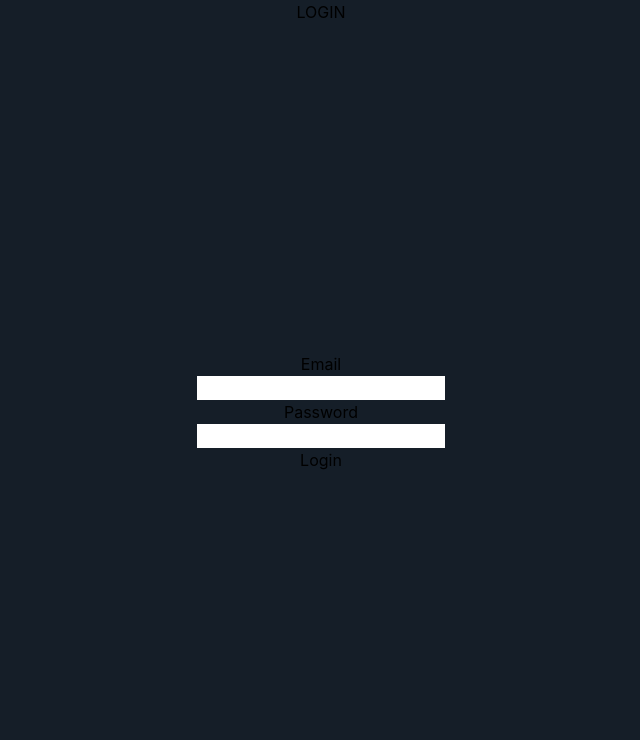
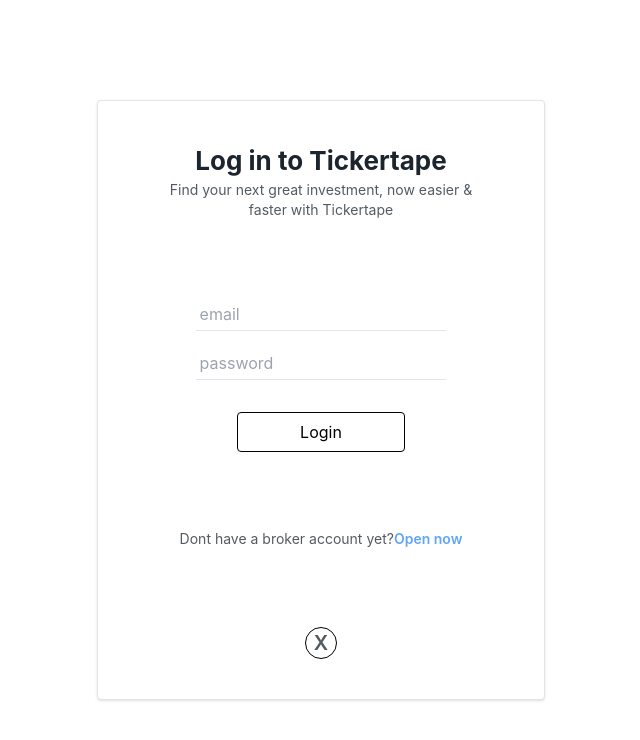
Before and after one commit to GnaniPasupula/tickertape, a Next.js app: page /login in a window 1280 px wide. Shown: the top 740 px of the page, without its empty margins (319-959 px from the left). Built offline with nearby package versions, Linux system fonts and the light colour scheme.

Commit message:
Finished LoginIn Page

```diff
--- a/pages/login.tsx
+++ b/pages/login.tsx
@@ -1,14 +1,50 @@
-export default function login() {
+import { HomeIcon, LockClosedIcon } from "@heroicons/react/solid";
+import router from "next/router";
+
+export default function Login() {
   return (
-    <div className="flex flex-col items-center justify-center h-screen">
-      <h1>LOGIN</h1>
-      <form className="flex flex-col items-center justify-center h-screen">
-        <label htmlFor="email">Email</label>
-        <input type="email" id="email" />
-        <label htmlFor="password">Password</label>
-        <input type="password" id="password" />
-        <button>Login</button>
-      </form>
+    <div className="flex justify-center bg-white h-screen items-center">
+      <div className="shadow py-10 flex flex-col items-center bg-white rounded border border-grey-dark h-3/4 w-1/4 justify-between">
+        <div className="flex flex-col justify-center text-center items-center">
+          <p className="text-2.5xl font-bold text-secondary-blue">
+            Log in to Tickertape
+          </p>
+          <p className="text-center mx-1/4 text-grey-blue text-sm">
+            Find your next great investment, now easier & faster with Tickertape
+          </p>
+        </div>
+        <form className="flex flex-col items-center justify-center w-1/2w">
+          <input
+            type="email"
+            id="email"
+            placeholder="email"
+            className="border-b border-grey-dark w-1/2w outline-none p-1"
+          />
+          <input
+            type="password"
+            id="password"
+            placeholder="password"
+            className="border-b border-grey-dark mt-4 w-1/2w outline-none p-1"
+          />
+          <button className="mt-8 border border-black rounded h-10 w-1/2">
+            Login
+          </button>
+        </form>
+        <p className="text-center mx-1/4 text-grey-blue text-sm">
+          Dont have a broker account yet?
+          <span className="cursor-pointer text-blue-400 font-semibold">
+            Open now
+          </span>
+        </p>
+        <p
+          className="text-xl text-grey-blue font-semibold border border-black rounded-full w-8 h-8 flex justify-center items-center cursor-pointer"
+          onClick={() => {
+            router.push("/");
+          }}
+        >
+          X
+        </p>
+      </div>
     </div>
   );
 }
--- a/tailwind.config.js
+++ b/tailwind.config.js
@@ -37,10 +37,12 @@
         ch: "120px",
         pw: "400px",
         ps: "420px",
+        "1/4": "35%",
       },
       height: {
         ph: "400px",
         22: "88px",
+        "3/4": "75%",
       },
       boxShadow: {
         "3xl": "100 350px 600px 150px rgba(0, 0, 0, 0.3)",
```
